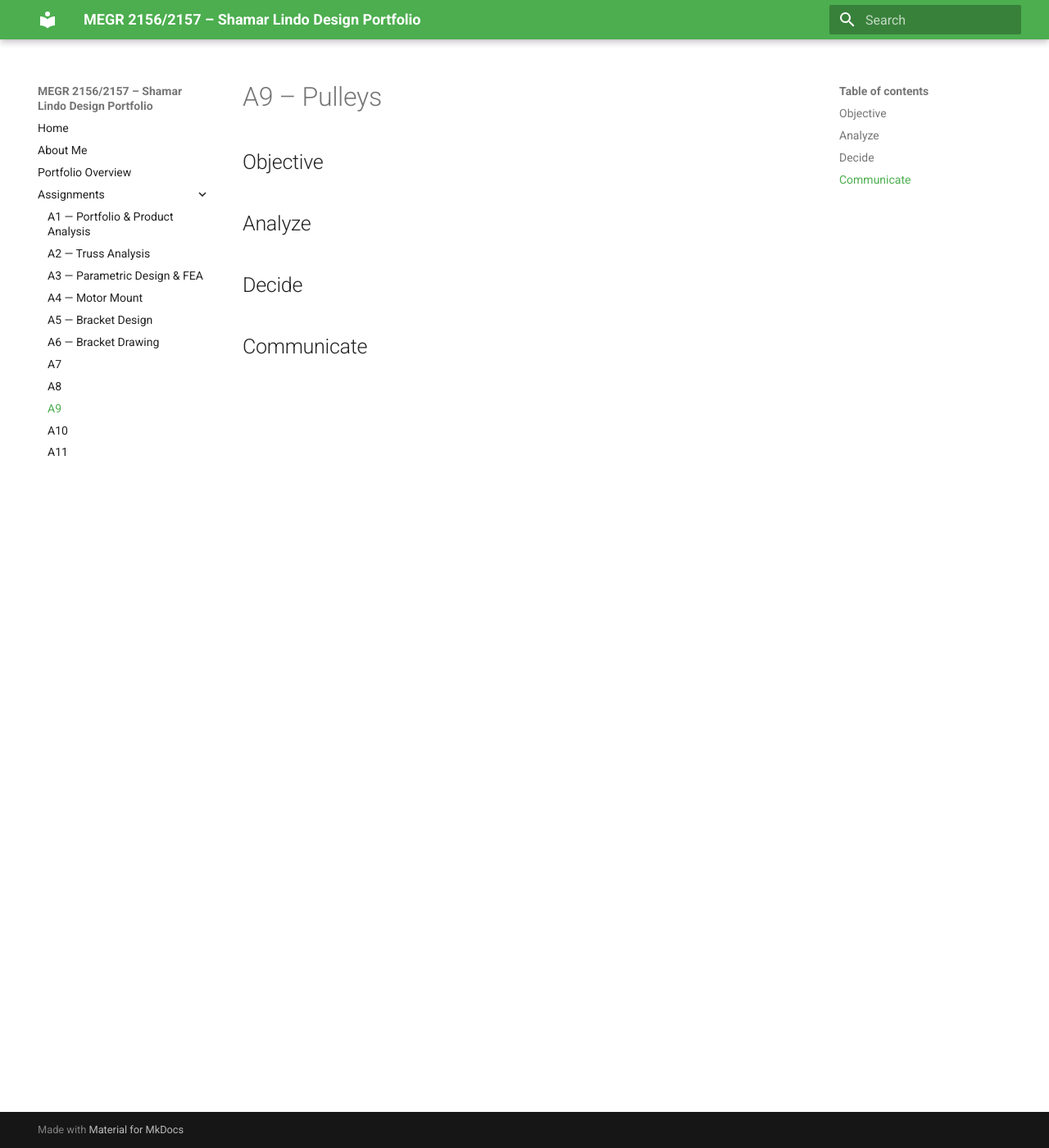
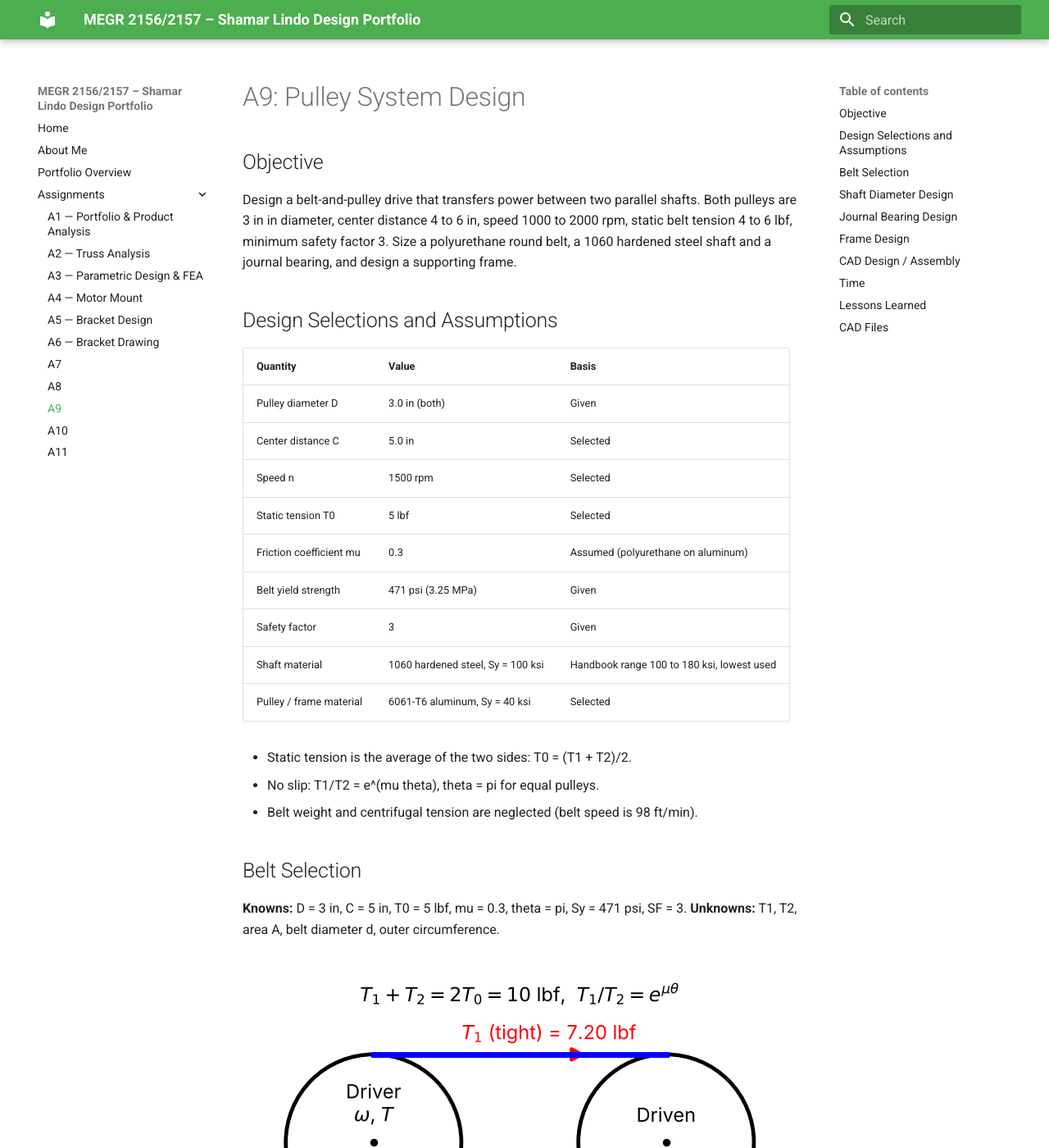
Before and after one commit to shamardlindo1/-megr2157-portfolio, an MkDocs documentation site: the page built from docs/assignments/A09/index.md, in a window 1280 px wide and 1400 px high. Shown: the whole window at 82% size. Built offline with MkDocs 1.6.1 and Material for MkDocs 9.7.7, drawn with Linux system fonts in a browser that asks for light colours; some of the changed text lies outside the part shown.

Commit message:
Add files via upload

```diff
--- a/docs/assignments/A09/index.md
+++ b/docs/assignments/A09/index.md
@@ -1,12 +1,101 @@
-# A9 – Pulleys
+# A9: Pulley System Design
 
 ## Objective
 
+Design a belt-and-pulley drive that transfers power between two parallel shafts. Both pulleys are 3 in in diameter, center distance 4 to 6 in, speed 1000 to 2000 rpm, static belt tension 4 to 6 lbf, minimum safety factor 3. Size a polyurethane round belt, a 1060 hardened steel shaft and a journal bearing, and design a supporting frame.
 
-## Analyze
+## Design Selections and Assumptions
 
+| Quantity | Value | Basis |
+|---|---|---|
+| Pulley diameter D | 3.0 in (both) | Given |
+| Center distance C | 5.0 in | Selected |
+| Speed n | 1500 rpm | Selected |
+| Static tension T0 | 5 lbf | Selected |
+| Friction coefficient mu | 0.3 | Assumed (polyurethane on aluminum) |
+| Belt yield strength | 471 psi (3.25 MPa) | Given |
+| Safety factor | 3 | Given |
+| Shaft material | 1060 hardened steel, Sy = 100 ksi | Handbook range 100 to 180 ksi, lowest used |
+| Pulley / frame material | 6061-T6 aluminum, Sy = 40 ksi | Selected |
 
-## Decide
+- Static tension is the average of the two sides: T0 = (T1 + T2)/2.
+- No slip: T1/T2 = e^(mu theta), theta = pi for equal pulleys.
+- Belt weight and centrifugal tension are neglected (belt speed is 98 ft/min).
 
+## Belt Selection
 
-## Communicate
+**Knowns:** D = 3 in, C = 5 in, T0 = 5 lbf, mu = 0.3, theta = pi, Sy = 471 psi, SF = 3. **Unknowns:** T1, T2, area A, belt diameter d, outer circumference.
+
+![Belt and pulley FBD](a9_fbd_belt.png)
+
+Symbolic: T1 + T2 = 2 T0; T1/T2 = exp(mu theta); A = T1 SF / Sy; d = sqrt(4A/pi); L = 2C + pi D.
+
+Numerical: exp(0.3 pi) = 2.566; T2 = 2.804 lbf; T1 = 7.196 lbf; sigma_allow = 471/3 = 157 psi; A = 0.0458 in^2; d_min = 0.242 in; L = 19.42 in (installed).
+
+**Selected belt:** McMaster-Carr 3044K606, 1/4 in diameter polyurethane round belt. Actual area 0.0491 in^2, tight-side stress 147 psi, safety factor 3.21. Unstretched outer circumference about 19 1/2 in (static strain 4.3%).
+
+## Shaft Diameter Design
+
+**Knowns:** T1 = 7.20 lbf, T2 = 2.80 lbf, r = 1.5 in, 1060 hardened steel Sy = 100 ksi, SF = 3. **Unknowns:** torque T, allowable shear stress, minimum diameter.
+
+![Shaft FBD](a9_fbd_shaft.png)
+
+Symbolic: T = (T1 - T2) r; tau = 16 T / (pi d^3); tau_allow = 0.577 Sy / SF; d_min = (16 T / (pi tau_allow))^(1/3).
+
+Numerical: T = 6.588 in-lbf; tau_allow = 19,233 psi; d_min = 0.1204 in. **Selected shaft diameter 0.125 in**, tau = 17,179 psi, safety factor 3.36.
+
+## Journal Bearing Design
+
+**Knowns:** d = 0.125 in, n = 1500 rpm, belt load 10 lbf shared by two bearings, length l = 0.25 in (assumed). **Unknowns:** load W, pressure p, velocity V, PV, material.
+
+![Bearing FBD](a9_fbd_bearing.png)
+
+Model: W = (T1 + T2)/2; p = W/(l d); V = pi d n / 12; PV = p V.
+
+Numerical: W = 5.0 lbf; p = 160 psi; V = 49.1 ft/min; PV = 7,854 psi-ft/min.
+
+| Material (Handbook Table 4, p. 2440) | Max P (psi) | Max V (fpm) | PV limit | Acceptable? |
+|---|---|---|---|---|
+| Porous bronze | 4500 | 1500 | 50,000 | Yes (PV margin 6.4x) |
+| Graphite (dry) | 600 | 2500 | 15,000 | Yes (margin 1.9x) |
+| Acetal / Nylon | 1000 | 1000 | 3000 | No |
+| Reinforced Teflon | 2500 | 1000 | 10,000 to 15,000 | Marginal |
+
+**Selected material: porous (oil-impregnated) bronze.** Largest PV margin, self-lubricating, standard sintered sleeve bearing.
+
+## Frame Design
+
+**Knowns:** bearing reaction 5 lbf per bearing toward the other shaft, weight about 0.5 lbf per shaft and pulley, C = 5.0 in, 6061-T6 (Sy = 40 ksi, E = 10 Msi), plate t = 0.25 in.
+
+![Frame FBD](a9_fbd_frame.png)
+
+Two identical A-frame side plates (8.0 in base, 6.5 in top, 4.5 in tall, t = 0.25 in) carry the shafts. The top tie bar on the line of centers carries the belt pull in simple tension.
+
+- Tie bar (0.75 x 0.25 in): stress = 5/0.1875 = 26.7 psi, SF about 1500.
+- Bearing bore: 80 psi, SF about 500.
+- Leg buckling: Pcr about 4,555 lbf vs about 0.4 lbf weight per leg.
+- Torque reaction 6.59 in-lbf over the 8 in base: stable.
+
+All safety factors are far above 3, so geometry and stiffness set the frame design, not strength.
+
+## CAD Design / Assembly
+
+![Assembly](a9_cad_assembly.png)
+![Exploded](a9_cad_exploded.png)
+![Frame side plate](a9_cad_frame.png)
+
+## Time
+
+The assignment took me a total of 6 hrs to complete.
+
+## Lessons Learned
+
+- Static tension is the mean of the tight and loose tensions, and the capstan relation T1/T2 = e^(mu theta) fixes both once the friction coefficient and wrap angle are known; the tight side (7.20 lbf, 44% above the static value) governs belt stress.
+- Belt safety factor depends on the loaded cross-section: the minimum diameter (0.242 in) is only 3% under the 1/4 in stock size, so the standard size sets the real safety factor (3.21).
+- The shaft is governed by torque, T = (T1 - T2) r = 6.59 in-lbf; the minimum diameter 0.120 in rounds up to 0.125 in with a safety factor of 3.36.
+- Bearing selection is a three-limit check (p, V and PV); the PV product (7,854) separates acceptable materials (porous bronze, 50,000) from unacceptable ones (acetal, 3000).
+- In the frame, the belt pull is an internal force pair along the line of centers, so a tie bar in tension carries it; strength is not limiting, so geometry and stiffness decide the design.
+
+## CAD Files
+
+- [CAD folder (A9_Pulley_CAD.zip)](https://github.com/shamardlindo1/-megr2157-portfolio/tree/main/cad)
```
Also changed, not shown: docs/assignments/A09/a9_cad_assembly.png (added), docs/assignments/A09/a9_cad_exploded.png (added), docs/assignments/A09/a9_cad_frame.png (added), docs/assignments/A09/a9_fbd_bearing.png (added), docs/assignments/A09/a9_fbd_belt.png (added), docs/assignments/A09/a9_fbd_frame.png (added), docs/assignments/A09/a9_fbd_shaft.png (added).
